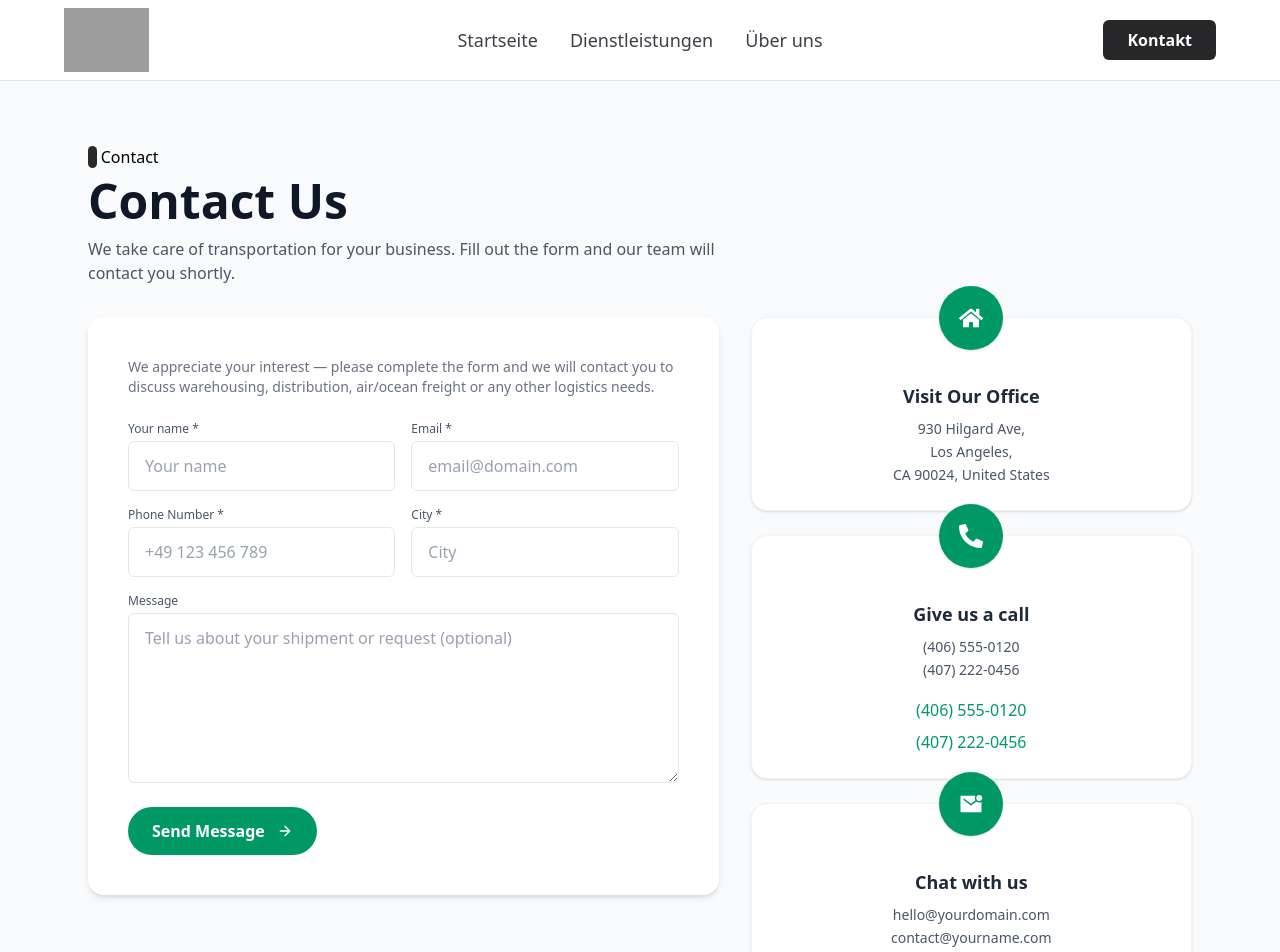
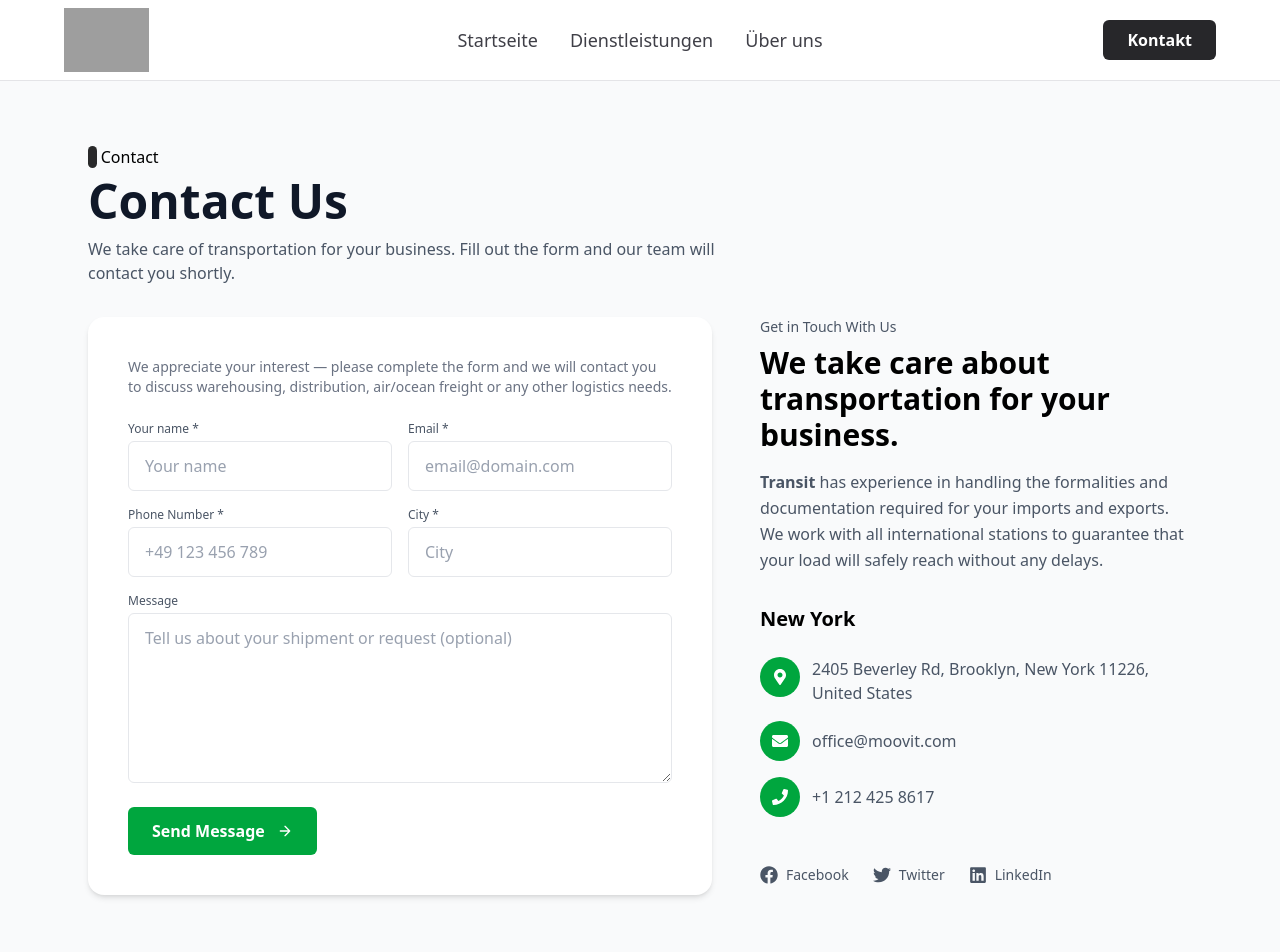
Before and after one commit to Mdsakib999/Zoll-Trans-Simple, a React (Vite) app: page /kontakt in a window 1280 px wide. Shown: the top 952 px of the page. Built offline with nearby package versions, Linux system fonts and the light colour scheme; grey boxes are pictures that could not be loaded.

Commit message:
style fixes

```diff
--- a/src/Pages/Contact/Contact.jsx
+++ b/src/Pages/Contact/Contact.jsx
@@ -13,7 +13,7 @@ const Contact = () => {
 
   return (
     <div className="bg-gray-50 min-h-screen py-16">
-      <div className="max-w-6xl mx-auto px-4 md:px-6">
+      <div className="max-w-6xl mx-auto px-6 md:px-6">
         <motion.div {...fadeUp} className="mb-8">
 
             <p className=""> <span className=" rounded-full h-4 animate-pulse bg-black">..</span> Contact </p>
@@ -30,7 +30,7 @@ const Contact = () => {
         {/* Layout: on md+ two columns (form | info), stacked on mobile */}
         <motion.div
           {...fadeUp}
-          className="grid grid-cols-1 md:grid-cols-12 gap-8 items-start"
+          className="grid grid-cols-1 md:grid-cols-12 gap-12 items-start"
         >
           <div className="md:col-span-7">
             <ContactForm />
--- a/src/Pages/Contact/ContactComponent/ContactForm.jsx
+++ b/src/Pages/Contact/ContactComponent/ContactForm.jsx
@@ -134,7 +134,7 @@ export const ContactForm = () => {
         <div className="mt-6 flex items-center justify-center md:justify-start">
           <button
             type="submit"
-            className="inline-flex items-center gap-3 px-6 py-3 rounded-full bg-emerald-600 hover:bg-emerald-700 text-white font-semibold transition"
+            className="inline-flex items-center gap-3 px-6 py-3 rounded-md bg-green-600 hover:bg-green-700 text-white font-semibold transition"
           >
             Send Message
             <svg
--- a/src/Pages/Contact/ContactComponent/ContactInfo.jsx
+++ b/src/Pages/Contact/ContactComponent/ContactInfo.jsx
@@ -1,75 +1,113 @@
 import React from "react";
-import { FaHome, FaPhoneAlt } from "react-icons/fa";
-import { IoMailUnreadSharp } from "react-icons/io5";
+import {
+  FaFacebook,
+  FaTwitter,
+  FaLinkedin,
+  FaMapMarkerAlt,
+  FaEnvelope,
+  FaPhone,
+} from "react-icons/fa";
 
 export const ContactInfo = () => {
-  const menuItems = [
-    {
-      id: 1,
-      title: "Visit Our Office",
-      description: `930 Hilgard Ave,\nLos Angeles,\nCA 90024, United States`,
-      icon: <FaHome />,
-      action: null,
-    },
-    {
-      id: 2,
-      title: "Give us a call",
-      description: `(406) 555-0120\n(407) 222-0456`,
-      icon: <FaPhoneAlt />,
-      action: "tel",
-    },
-    {
-      id: 3,
-      title: "Chat with us",
-      description: `hello@yourdomain.com\ncontact@yourname.com`,
-      icon: <IoMailUnreadSharp />,
-      action: "mail",
-    },
-  ];
-
   return (
     <div className="w-full">
-      <div className="grid grid-cols-1 sm:grid-cols-2 lg:grid-cols-1 gap-6">
-        {menuItems.map((item) => (
-          <div
-            key={item.id}
-            className="relative bg-white rounded-2xl p-6 shadow-sm border border-gray-100 flex flex-col items-center text-center"
-          >
-            <div className="absolute -top-8 inline-flex items-center justify-center w-16 h-16 rounded-full bg-emerald-600 text-white text-2xl shadow">
-              {item.icon}
+      <div className="flex flex-col gap-8 order-1 lg:order-2">
+        <div>
+          <p className="text-sm text-gray-600 mb-2">Get in Touch With Us</p>
+          <h3 className="text-2xl md:text-3xl font-bold mb-4">
+            We take care about transportation for your business.
+          </h3>
+          <p className="text-gray-600 leading-relaxed">
+            <span className="font-bold">Transit</span> has experience in handling
+            the formalities and documentation required for your imports and
+            exports. We work with all international stations to guarantee that
+            your load will safely reach without any delays.
+          </p>
+        </div>
+
+        {/* Contact Information */}
+        <div>
+          <h4 className="text-xl font-bold mb-6">New York</h4>
+
+          <div className="flex flex-col gap-4">
+            {/* Address */}
+            <div className="flex items-start gap-3">
+              <div
+                className="flex-shrink-0 w-10 h-10 rounded-full bg-green-600 flex items-center justify-center text-white"
+                aria-hidden="true"
+              >
+                <FaMapMarkerAlt className="w-4 h-4" />
+              </div>
+
+              <a
+                href="https://maps.google.com/?q=2405+Beverley+Rd+Brooklyn+NY+11226"
+                target="_blank"
+                rel="noreferrer"
+                className="text-gray-600 hover:text-green-600 focus:outline-none focus:ring-2 focus:ring-green-300 transition"
+              >
+                2405 Beverley Rd, Brooklyn, New York 11226, United States
+              </a>
             </div>
 
-            <div className="mt-10">
-              <h3 className="text-lg font-semibold text-gray-800 mb-2">{item.title}</h3>
+            {/* Email */}
+            <div className="flex items-center gap-3">
+              <div className="flex-shrink-0 w-10 h-10 rounded-full bg-green-600 flex items-center justify-center text-white">
+                <FaEnvelope className="w-4 h-4" />
+              </div>
 
-              <p className="text-gray-600 whitespace-pre-line leading-relaxed text-sm">
-                {item.description}
-              </p>
+              <a
+                href="mailto:office@moovit.com"
+                className="text-gray-600 hover:text-green-600 focus:outline-none focus:ring-2 focus:ring-green-300 transition"
+              >
+                office@moovit.com
+              </a>
+            </div>
 
-              {item.action === "tel" && (
-                <div className="mt-4 flex flex-col items-center gap-2">
-                  <a className="text-emerald-600 font-medium" href="tel:+14065550120">
-                    (406) 555-0120
-                  </a>
-                  <a className="text-emerald-600 font-medium" href="tel:+14072220456">
-                    (407) 222-0456
-                  </a>
-                </div>
-              )}
+            {/* Phone */}
+            <div className="flex items-center gap-3">
+              <div className="flex-shrink-0 w-10 h-10 rounded-full bg-green-600 flex items-center justify-center text-white">
+                <FaPhone className="w-4 h-4" />
+              </div>
 
-              {item.action === "mail" && (
-                <div className="mt-4 flex flex-col items-center gap-2">
-                  <a className="text-emerald-600 font-medium" href="mailto:hello@yourdomain.com">
-                    hello@yourdomain.com
-                  </a>
-                  <a className="text-emerald-600 font-medium" href="mailto:contact@yourname.com">
-                    contact@yourname.com
-                  </a>
-                </div>
-              )}
+              <a
+                href="tel:+12124258617"
+                className="text-gray-600 hover:text-green-600 focus:outline-none focus:ring-2 focus:ring-green-300 transition"
+              >
+                +1 212 425 8617
+              </a>
             </div>
           </div>
-        ))}
+        </div>
+
+        {/* Social Media Links */}
+        <div className="flex flex-wrap gap-6 pt-4">
+          <a
+            href="#"
+            className="flex items-center gap-2 text-gray-600 hover:text-[#1877F2] transition-colors duration-200"
+            aria-label="Facebook"
+          >
+            <FaFacebook className="text-lg" />
+            <span className="text-sm">Facebook</span>
+          </a>
+
+          <a
+            href="#"
+            className="flex items-center gap-2 text-gray-600 hover:text-[#1DA1F2] transition-colors duration-200"
+            aria-label="Twitter"
+          >
+            <FaTwitter className="text-lg" />
+            <span className="text-sm">Twitter</span>
+          </a>
+
+          <a
+            href="#"
+            className="flex items-center gap-2 text-gray-600 hover:text-[#0A66C2] transition-colors duration-200"
+            aria-label="LinkedIn"
+          >
+            <FaLinkedin className="text-lg" />
+            <span className="text-sm">LinkedIn</span>
+          </a>
+        </div>
       </div>
     </div>
   );
```
